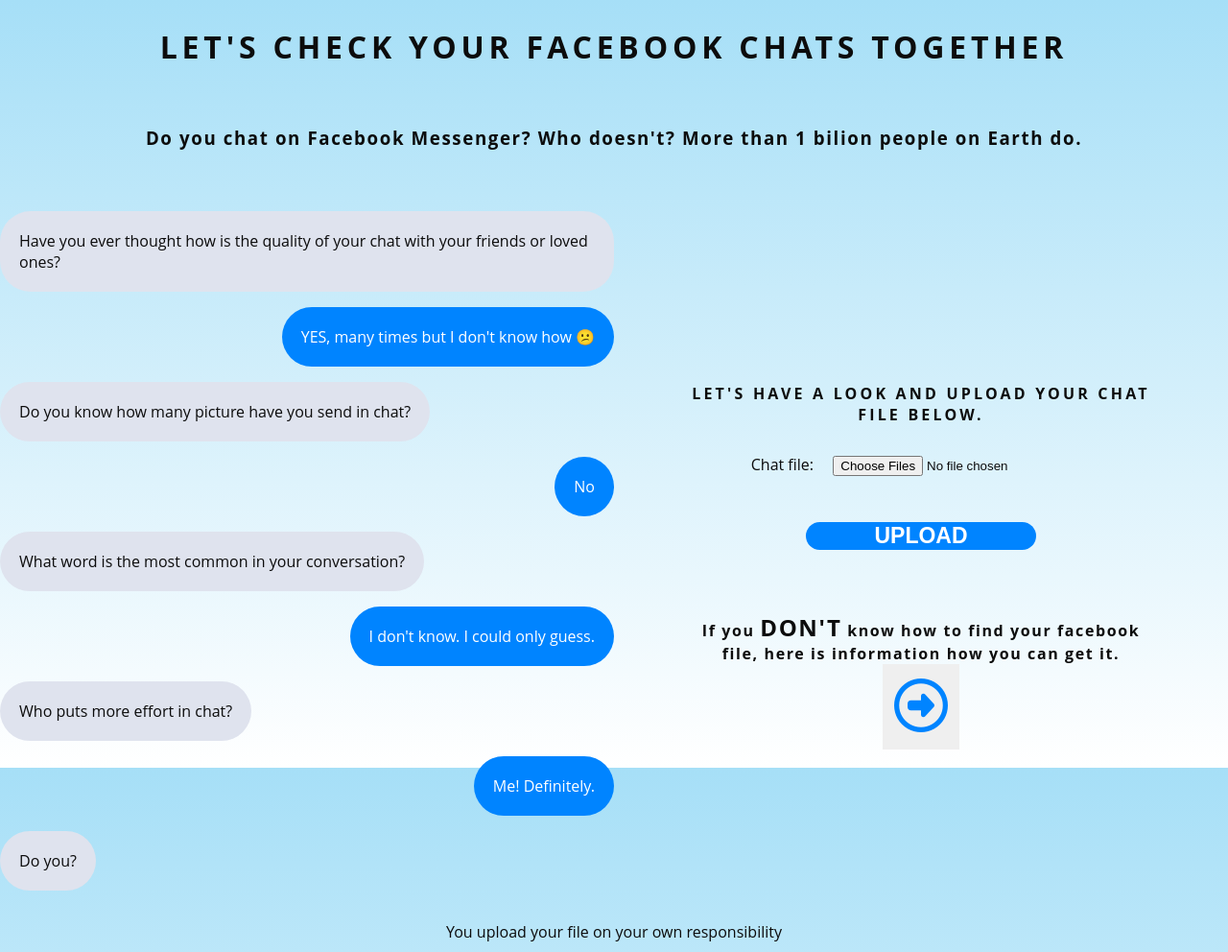
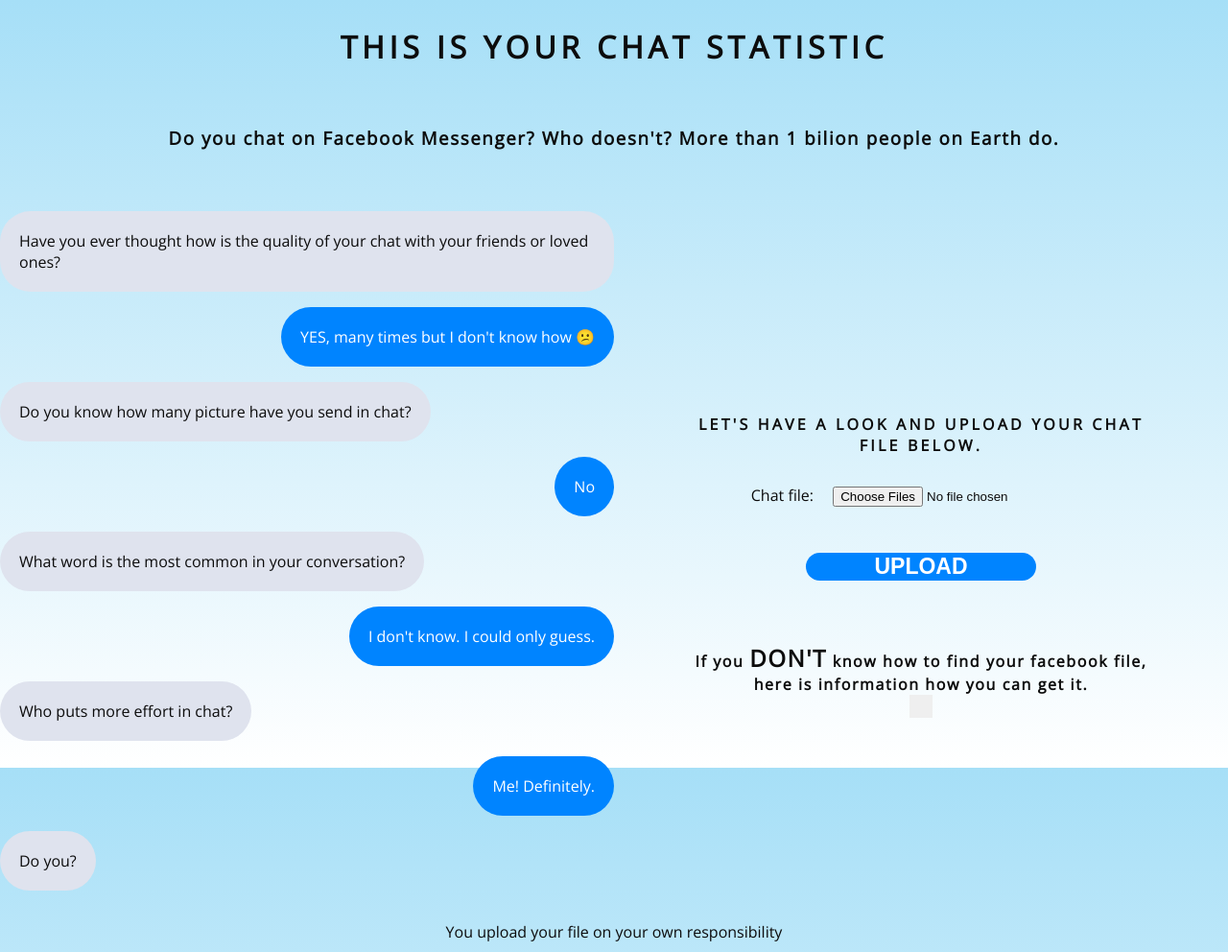
Before and after one commit to bartoszkobylinski/facebook_chat_parser, a Django app: page / in a window 1280 px wide. Shown: the whole page at 96% size. Run offline with Django 3.2, Linux system fonts and the light colour scheme; some libraries are stand-ins or nearby versions.

Commit message:
CREATING GENERAL TEMPLATE BASE.HTML
- creating general template and move common code there
- converting images to webp format to minimize loading time

```diff
--- a/facebook_parser/facebook/static/css/style.css
+++ b/facebook_parser/facebook/static/css/style.css
@@ -277,19 +277,19 @@ footer{
 footer p {
     margin-top: 2rem;
 }
-.download-button{
+.linkbutton-to-downloading_fb{
     border: none;
     padding: 0.75rem;
 }
-.download-button{
+.linkbutton-to-downloading_fb{
     color: #0084ff;
     text-decoration: none;
     font-size: 3.5rem;
 }
-.download-button i{
+.linkbutton-to-downloading_fb i{
     color: #0084ff;
 }
-.download-button i::before{
+.linkbutton-to-downloading_fb i::before{
     background: transparent;
 }
 .errorlist li{
--- /dev/null
+++ b/facebook_parser/facebook/templates/base.html
@@ -0,0 +1,22 @@
+{% load static %}
+{% load custom_template_filter %}
+<!DOCTYPE html>
+<html lang="en">
+<head>
+    <meta charset="UTF-8">
+    <meta name="viewport" content="width=device-width, initial-scale=1.0">
+    <meta name="description" content="Chatty, place where you can find your Facebook Messenger statistics">
+    {% block script %}{% endblock %}
+    <link href="https://fonts.googleapis.com/css2?family=Open+Sans&display=swap" rel="stylesheet">
+    <link rel="stylesheet" href="{% static 'css/style.css' %}">
+    <title>Chatty</title>
+</head>
+<body>
+    <nav>
+        <h1>This is your chat statistic</h1>
+    </nav>
+
+    {% block content %}
+    {% endblock %}
+</body>
+</html>
--- a/facebook_parser/facebook/templates/facebook_form.html
+++ b/facebook_parser/facebook/templates/facebook_form.html
@@ -1,19 +1,10 @@
-<!DOCTYPE html>
+{% extends "base.html" %}
 {% load static %}
-<html lang="en">
-<head>
-    <meta charset="UTF-8">
-    <meta name="viewport" content="width=device-width, initial-scale=1.0">
-    <script src="https://kit.fontawesome.com/aef6646358.js" crossorigin="anonymous"></script>
-    <link rel="stylesheet" href="{% static 'css/style.css' %}">
-    <link href="https://fonts.googleapis.com/css2?family=Montserrat&display=swap" rel="stylesheet">
-    <script src="{% static 'js/populate.js' %}"></script>
-    <title>Chatty</title>
-</head>
-<body>
-    <nav>
-       <h1>Let's check your facebook chats together</h1>
-    </nav>
+{% block script%}
+<script src="{% static 'js/populate.js' %}"></script>
+{% endblock %}
+{% block content %}
+
     <main class="facebook-main">
         <section>
             <h3>Do you chat on Facebook Messenger? Who doesn't? More than 1 bilion people on Earth do.</h3>
@@ -42,8 +33,8 @@
                             <input id="upload-button" type="submit" value="upload" onclick="changeText()">
                         </form>
                         <h4>If you <span class="urgent">don't</span> know how to find your facebook file, here is information how you can get it.</h4>
-                        <button class="download-button">
-                            <a href="{% url 'download' %}"><i class="far fa-arrow-alt-circle-right arrow1" aria-hidden="true"></i></a>
+                        <button class="linkbutton-to-downloading_fb" aria-label="go-to-fb-download">
+                            <a href="{% url 'download' %}" aria-label="fb-downloading"><i class="far fa-arrow-alt-circle-right arrow1" aria-hidden="true"></i></a>
                         </button>
                     </div>
                 </div>
@@ -53,5 +44,4 @@
     <footer>
         <p>You upload your file on your own responsibility</p>
     </footer>
-</body>
-</html>
+{% endblock %}
```
Also changed, not shown: facebook_parser/facebook/templates/delete.html (+4 -13 lines), facebook_parser/facebook/templates/how_to_download_facebook.html (+9 -20 lines), facebook_parser/facebook/templates/index.html (+10 -21 lines), facebook_parser/facebook/static/images/fb_down_1.png (deleted), facebook_parser/facebook/static/images/fb_down_1.webp (added), facebook_parser/facebook/static/images/fb_down_2.png (deleted), facebook_parser/facebook/static/images/fb_down_2.webp (added), facebook_parser/facebook/static/images/fb_down_3.jpeg (deleted), facebook_parser/facebook/static/images/fb_down_3.webp (added), facebook_parser/facebook/static/images/fb_down_4.png (deleted), facebook_parser/facebook/static/images/fb_down_4.webp (added), facebook_parser/facebook/static/images/fb_down_5.png (deleted), facebook_parser/facebook/static/images/fb_down_5.webp (added), facebook_parser/facebook/static/images/fb_down_6.png (deleted), 1 more files.
